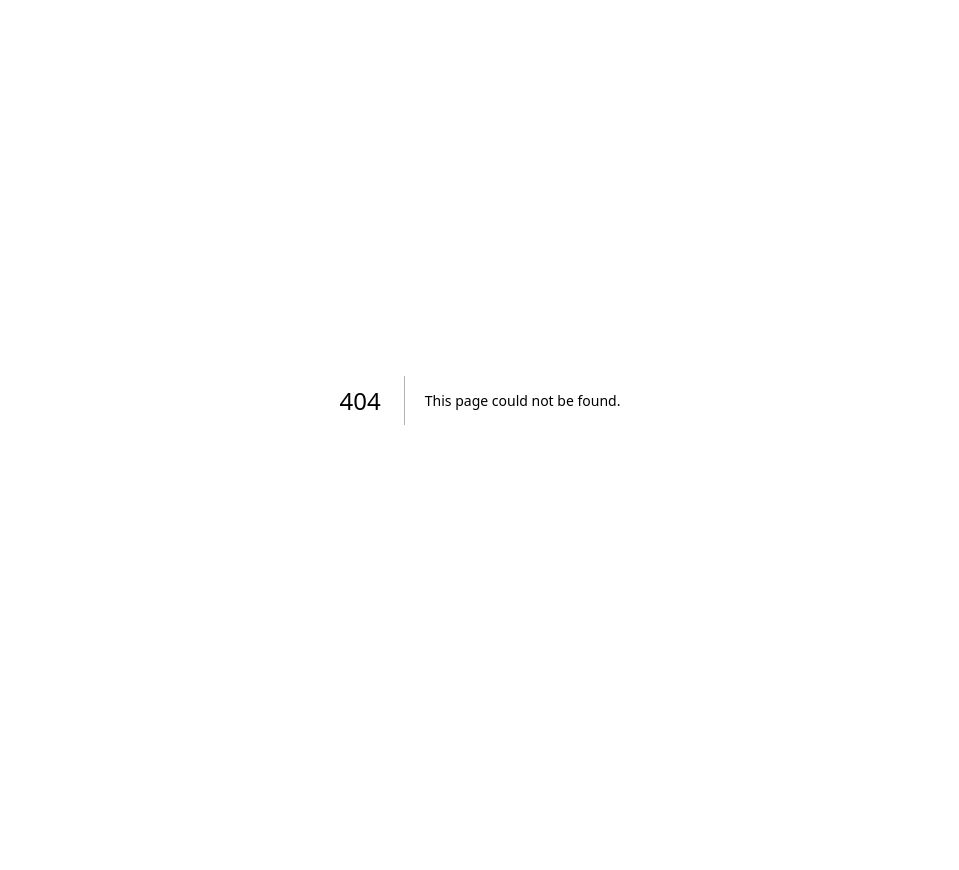
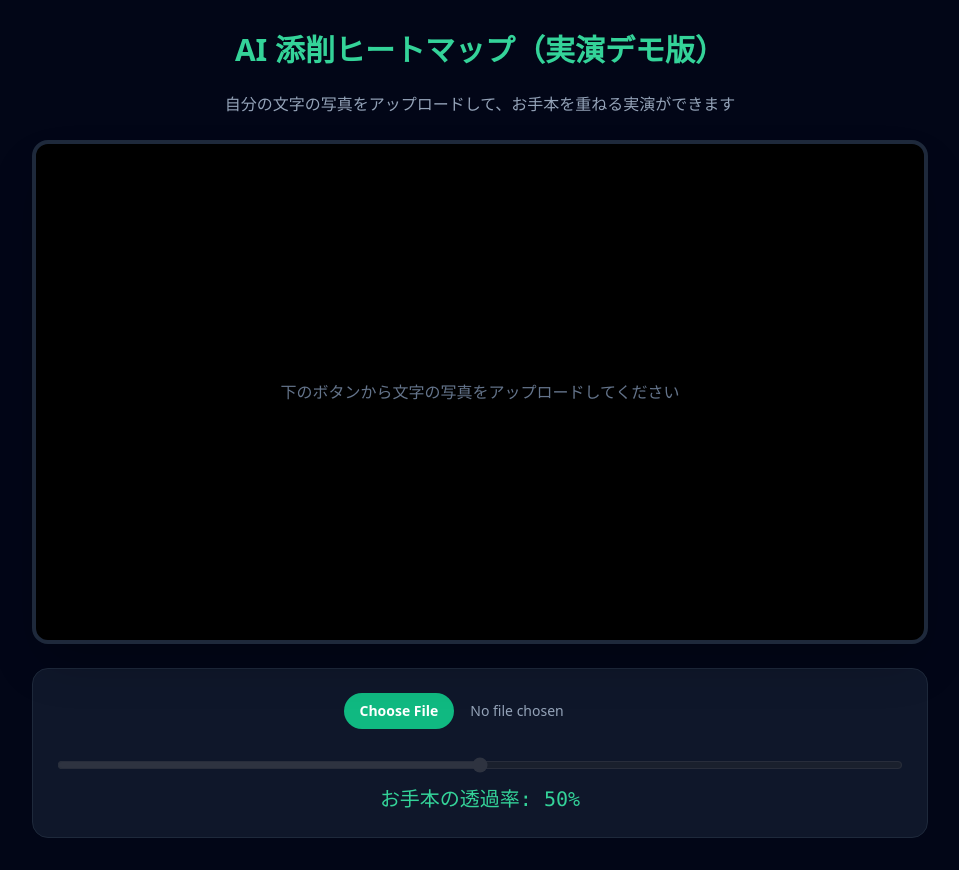
Before and after one commit to masato09-16/team20sai, a Next.js app in the folder frontend/: page /practice-preview in a window 1280 px wide. Before the commit this address had no page. Shown: the whole page, without its empty margins (160-1119 px from the left). Before the commit the page ends 800 px from the top, so only its background shows below. Built offline with nearby package versions, Linux system fonts and the light colour scheme.

Commit message:
feat: 発表用ヒートマップ実演デモ画面とテスト用APIの追加

```diff
--- /dev/null
+++ b/frontend/app/api/heat-map/route.ts
@@ -0,0 +1,23 @@
+import { NextResponse } from 'next/server';
+
+export async function POST(request: Request) {
+  try {
+    const formData = await request.formData();
+    const image = formData.get('userImage');
+
+    if (!image) {
+      return NextResponse.json({ error: "画像が見つかりません" }, { status: 400 });
+    }
+
+    // 💡 湖の写真から、あなたがpublicフォルダに入れた「otehon.png」を返すように変更しました
+    return NextResponse.json({
+      message: "AIが画像を解析しました！",
+      imageUrl: "/otehon.png",
+      success: true
+    });
+
+  } catch (error) {
+    console.error("APIエラー:", error);
+    return NextResponse.json({ error: "サーバーエラーです" }, { status: 500 });
+  }
+}
--- /dev/null
+++ b/frontend/app/practice-preview/page.tsx
@@ -0,0 +1,115 @@
+"use client";
+
+import React, { useState } from "react";
+
+export default function PracticePreview() {
+  const [opacity, setOpacity] = useState(0.5);
+  const [userImage, setUserImage] = useState<string | null>(null);
+  const [aiImage, setAiImage] = useState<string | null>(null);
+  const [loading, setLoading] = useState(false);
+
+  const handleImageChange = async (e: React.ChangeEvent<HTMLInputElement>) => {
+    const file = e.target.files?.[0];
+    if (!file) return;
+
+    const localUrl = URL.createObjectURL(file);
+    setUserImage(localUrl);
+    setAiImage(null);
+    setLoading(true);
+
+    const formData = new FormData();
+    formData.append("userImage", file);
+
+    try {
+      const response = await fetch("/api/heat-map", {
+        method: "POST",
+        body: formData,
+      });
+      const data = await response.json();
+
+      if (data.success) {
+        setAiImage(data.imageUrl);
+      }
+    } catch (error) {
+      console.error("アップロードエラー:", error);
+    } finally {
+      setLoading(false);
+    }
+  };
+
+  return (
+    <div className="min-h-screen bg-slate-950 p-8 text-white font-sans">
+      <div className="max-w-4xl mx-auto space-y-6 text-center">
+        <h1 className="text-3xl font-extrabold text-emerald-400">
+          AI 添削ヒートマップ（実演デモ版）
+        </h1>
+        <p className="text-slate-400">
+          自分の文字の写真をアップロードして、お手本を重ねる実演ができます
+        </p>
+
+        <div className="relative aspect-video w-full bg-black rounded-2xl overflow-hidden border-4 border-slate-800 shadow-2xl">
+
+          {userImage ? (
+            <img
+              src={userImage}
+              alt="自分の文字"
+              className="absolute inset-0 w-full h-full object-contain"
+            />
+          ) : (
+            <div className="absolute inset-0 flex items-center justify-center text-slate-500">
+              下のボタンから文字の写真をアップロードしてください
+            </div>
+          )}
+
+          {loading && (
+            <div className="absolute inset-0 bg-black/80 flex items-center justify-center text-emerald-400 animate-pulse text-xl">
+              AIが画像から文字を解析中...
+            </div>
+          )}
+
+          {aiImage && !loading && (
+            <img
+              src={aiImage}
+              alt="AIのお手本"
+              className="absolute inset-0 w-full h-full object-contain transition-opacity duration-300"
+              style={{ opacity: opacity }}
+            />
+          )}
+        </div>
+
+        <div className="bg-slate-900 p-6 rounded-2xl border border-slate-800 space-y-6">
+
+          <div className="flex justify-center">
+            <input
+              type="file"
+              accept="image/*"
+              onChange={handleImageChange}
+              className="block text-sm text-slate-400
+                file:mr-4 file:py-2 file:px-4
+                file:rounded-full file:border-0
+                file:text-sm file:font-semibold
+                file:bg-emerald-500 file:text-white
+                hover:file:bg-emerald-600 cursor-pointer"
+            />
+          </div>
+
+          <div className="space-y-2">
+            <input
+              type="range"
+              min="0"
+              max="1"
+              step="0.01"
+              value={opacity}
+              onChange={(e) => setOpacity(parseFloat(e.target.value))}
+              disabled={!aiImage}
+              className="w-full h-3 bg-slate-800 rounded-lg cursor-pointer accent-emerald-500 disabled:opacity-30"
+            />
+            <p className="text-emerald-400 font-mono text-xl">
+              お手本の透過率: {Math.round(opacity * 100)}%
+            </p>
+          </div>
+        </div>
+      </div>
+    </div>
+  );
+}
```
Also changed, not shown: frontend/lib/api/referencePreview.ts (deleted, +0 -32 lines), frontend/public/otehon.png (added).
